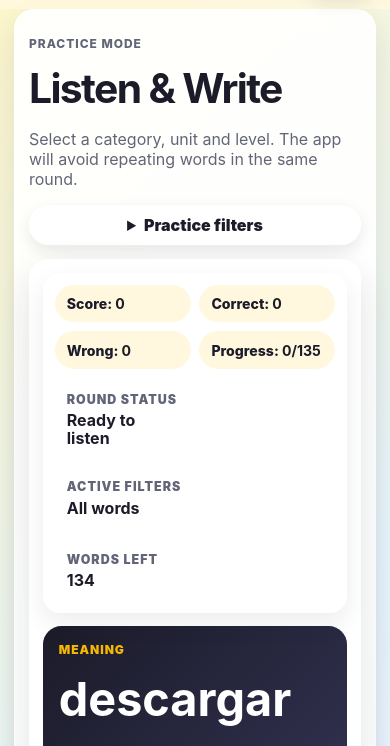
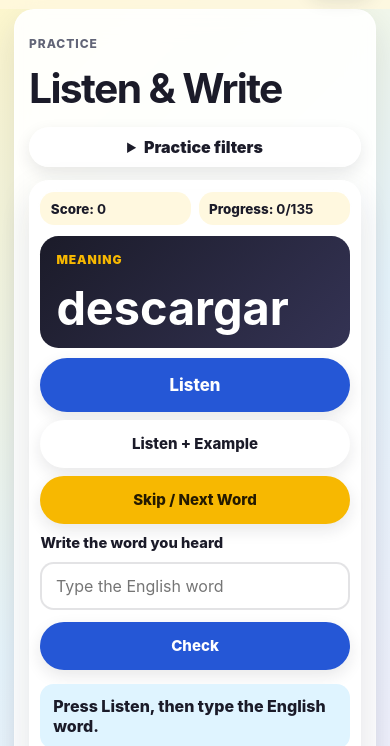
Before and after one commit to avismael/spellinBee, a website: page index.html in a window 390 px wide. Both pictures are taken after a click on the button "Start Practice". Shown: the part 59-805 px from the top of the page. Drawn offline with Linux system fonts and the light colour scheme.

Commit message:
refactor: update practice section text and improve layout styling

```diff
--- a/index.html
+++ b/index.html
@@ -75,9 +75,9 @@
     <main>
       <section class="module view" id="practice" aria-labelledby="practice-title">
         <div class="section-heading">
-          <p class="eyebrow">Practice Mode</p>
+          <p class="eyebrow">Practice</p>
           <h2 id="practice-title">Listen & Write</h2>
-          <p>Select a category, unit and level. The app will avoid repeating words in the same round.</p>
+          <p>Listen to the word, type the spelling and keep the round moving.</p>
         </div>
 
         <details class="practice-settings">
@@ -103,11 +103,11 @@
           <div class="practice-layout">
             <div class="practice-main-panel">
               <div class="practice-summary-bar" aria-label="Practice summary">
-                <div class="score-strip">
-                  <span>Score: <strong id="score-value">0</strong></span>
-                  <span>Correct: <strong id="correct-value">0</strong></span>
-                  <span>Wrong: <strong id="wrong-value">0</strong></span>
-                  <span>Progress: <strong id="progress-value">0/0</strong></span>
+                <div class="score-strip practice-score-strip">
+                  <span class="practice-score-item">Score: <strong id="score-value">0</strong></span>
+                  <span class="practice-score-item practice-secondary-stat">Correct: <strong id="correct-value">0</strong></span>
+                  <span class="practice-score-item practice-secondary-stat">Wrong: <strong id="wrong-value">0</strong></span>
+                  <span class="practice-score-item">Progress: <strong id="progress-value">0/0</strong></span>
                 </div>
                 <div class="practice-round-meta">
                   <article class="practice-state-card">
@@ -164,20 +164,8 @@
               <aside class="practice-sidebar" aria-label="Practice support panels">
                 <details class="practice-helper-card practice-helper-details">
                   <summary>
-                    <span class="eyebrow">Quick guide</span>
-                    <strong>How to use this round</strong>
-                  </summary>
-                  <ol class="practice-steps">
-                    <li>Listen to the word first.</li>
-                    <li>Type the English spelling.</li>
-                    <li>Check your answer and continue.</li>
-                  </ol>
-                </details>
-
-                <details class="practice-helper-card practice-helper-details">
-                  <summary>
                     <span class="eyebrow">Clues</span>
-                    <strong>Word and phrase help</strong>
+                    <strong>Need help?</strong>
                   </summary>
                   <div class="practice-clue-grid">
                     <article>
--- a/styles.css
+++ b/styles.css
@@ -1342,21 +1342,17 @@ footer {
   }
 
   .practice-card {
-    padding: 0.8rem;
+    padding: 0.65rem;
   }
 
   .practice-layout {
-    gap: 0.7rem;
+    gap: 0.6rem;
   }
 
   .practice-summary-bar {
-    position: sticky;
-    top: 5rem;
-    z-index: 2;
-    gap: 0.7rem;
-    padding: 0.75rem;
-    box-shadow: 0 10px 24px rgba(27, 27, 41, 0.08);
-    backdrop-filter: blur(14px);
+    gap: 0.55rem;
+    padding: 0;
+    background: transparent;
   }
 
   .nav-actions button,
@@ -1394,26 +1390,33 @@ footer {
 
   .score-strip {
     grid-template-columns: repeat(2, minmax(0, 1fr));
-    gap: 0.55rem;
+    gap: 0.45rem;
   }
 
   .score-strip span {
-    padding: 0.65rem 0.75rem;
-    font-size: 0.88rem;
-  }
-
-  .practice-round-meta {
-    grid-template-columns: repeat(2, minmax(0, 1fr));
-    gap: 0.55rem;
-  }
-
-  .practice-filters-card {
-    grid-column: 1 / -1;
-  }
-
-  .practice-word-meta {
-    grid-template-columns: repeat(3, minmax(6.25rem, 1fr));
-    gap: 0.55rem;
+    border-radius: 0.9rem;
+    padding: 0.55rem 0.65rem;
+    font-size: 0.84rem;
+  }
+
+  .practice-secondary-stat,
+  .practice-round-meta,
+  .practice-word-meta,
+  #practice .section-heading p:last-child {
+    display: none;
+  }
+
+  .practice-main-panel {
+    gap: 0.65rem;
+  }
+
+  .word-stage.practice-stage {
+    padding: 1rem;
+    margin-bottom: 0;
+  }
+
+  .word-stage h3 {
+    margin-bottom: 0;
   }
 
   .practice-word-meta article,
@@ -1423,14 +1426,13 @@ footer {
   }
 
   .practice-primary-actions {
-    grid-template-columns: repeat(2, minmax(0, 1fr));
-    gap: 0.6rem;
+    grid-template-columns: 1fr;
+    gap: 0.5rem;
   }
 
   .practice-listen-btn {
-    grid-column: 1 / -1;
-    min-height: 3.15rem;
-    font-size: 1rem;
+    min-height: 3.35rem;
+    font-size: 1.05rem;
   }
 
   .practice-listen-context-btn,
@@ -1441,6 +1443,7 @@ footer {
 
   .answer-form {
     gap: 0.6rem;
+    margin-top: 0;
   }
 
   .answer-row input {
@@ -1454,7 +1457,7 @@ footer {
   }
 
   .practice-sidebar {
-    gap: 0.7rem;
+    gap: 0.5rem;
   }
 
   .practice-helper-details {
@@ -1462,7 +1465,7 @@ footer {
   }
 
   .practice-helper-details summary {
-    padding: 0.65rem 0.7rem;
+    padding: 0.58rem 0.65rem;
   }
 
   .practice-helper-details .practice-steps,
```
